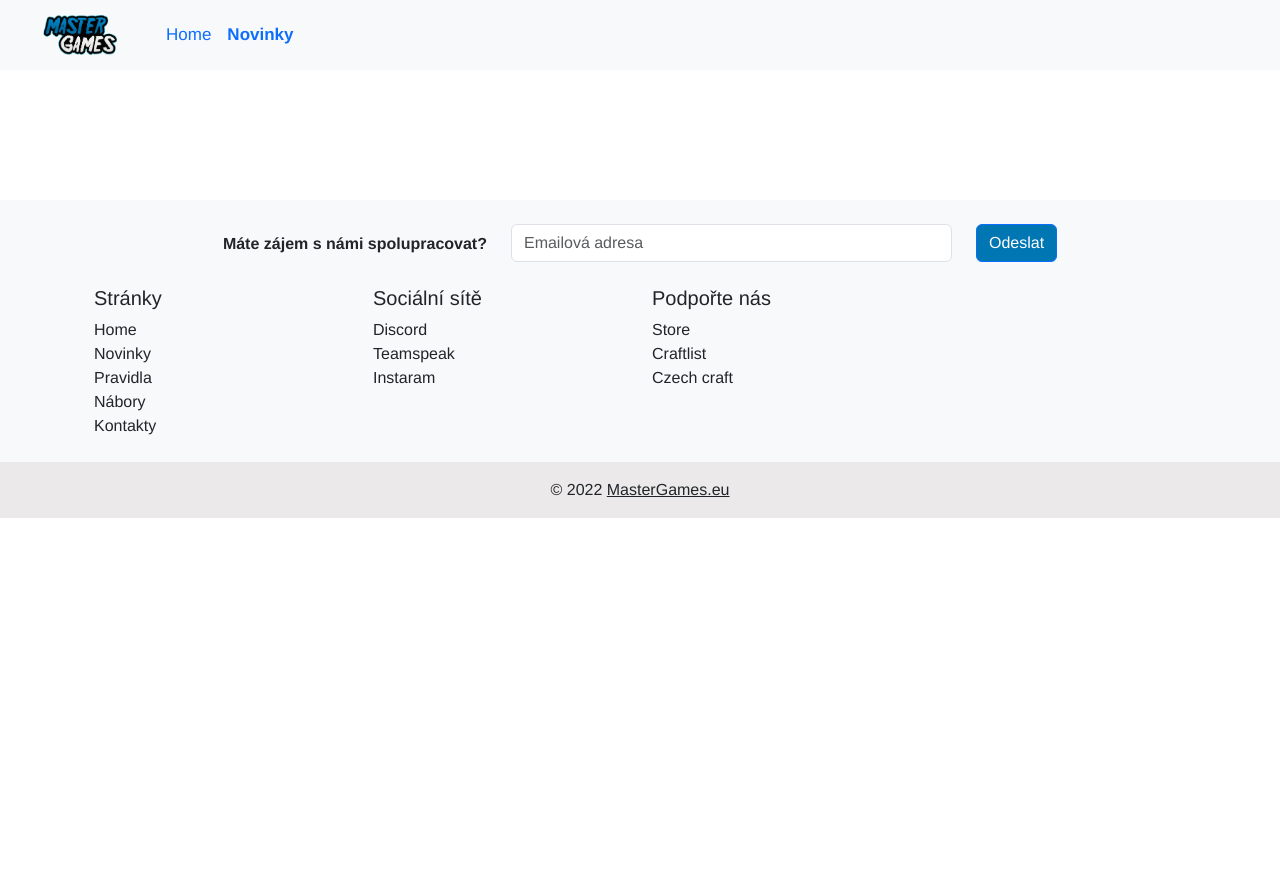
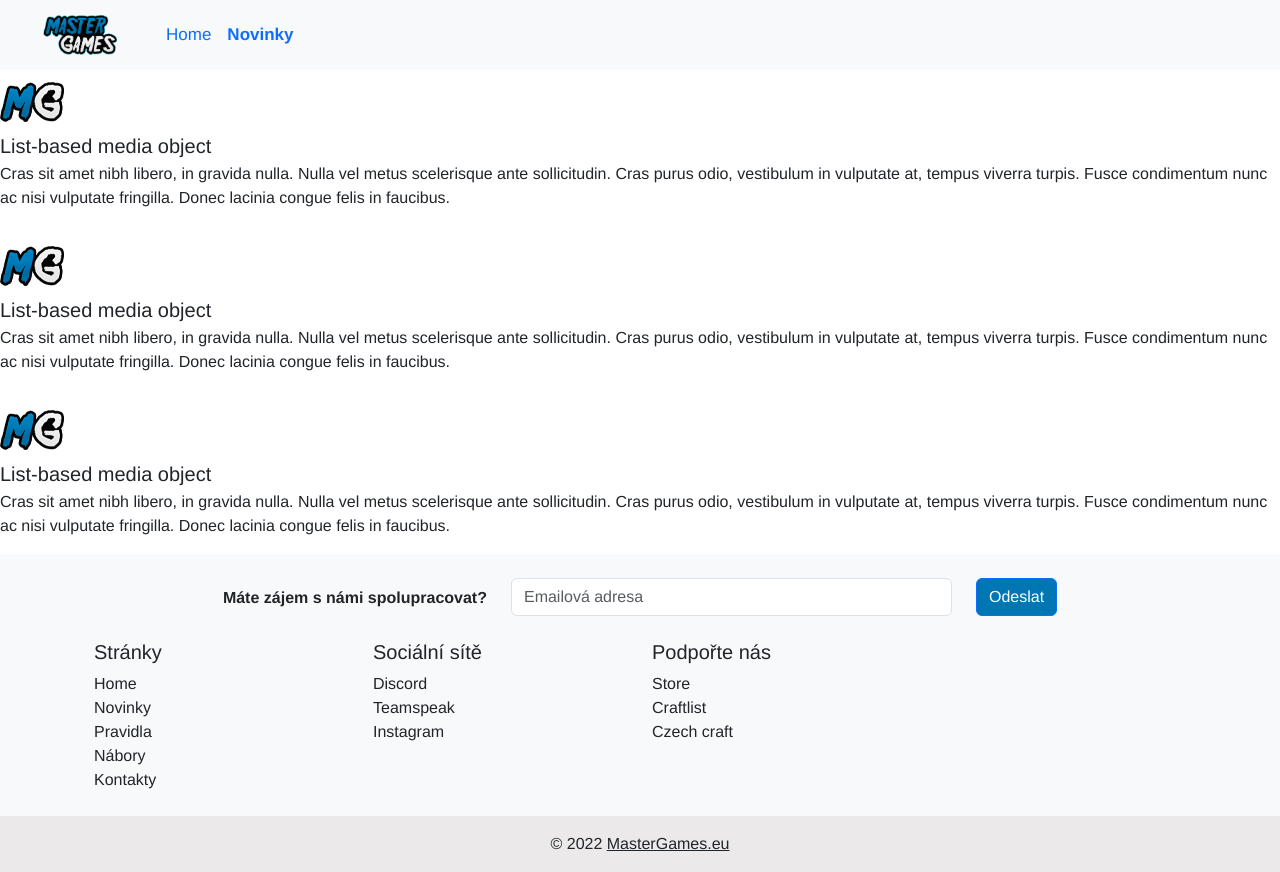
Before and after one commit to gumernus/master-games-web, a Vue app: page /#/novinky in a window 1280 px wide. Before the commit the page ends 800 px from the top, so only its background shows below. Built offline with nearby package versions, Linux system fonts and the light colour scheme.

Commit message:
Add files via upload

```diff
--- a/src/App.vue
+++ b/src/App.vue
@@ -1,4 +1,5 @@
 <template>
+<div style="padding-bottom: 70px;"></div>
 <Navbar></Navbar>
 </template>
 
@@ -20,32 +21,32 @@ export default {
   -webkit-font-smoothing: antialiased;
   -moz-osx-font-smoothing: grayscale;
 }
+.form-control:focus{
+  box-shadow: none !important;
+}
+
+.btn-primary:focus, .btn-secondary:focus{
+  box-shadow: none !important;
+}
 
 .btn-primary{
-  color:white;
-  background: #0077b3;
+  color:white !important;
+  background: #0077b3 !important;
 }
 
 .btn-primary:hover{
-  background: #0098b3;
+  color:white !important;
+  background: #0098b3 !important;
 }
 
 .btn-secondary{
-  color:black;
-  background: #ebebeb;
+  color:black !important;
+  background: #ebebeb !important;
 }
 
 .btn-secondary:hover{
-  color:black;
-  background: #ffffff;
-}
-
-.btn :focus{
-  box-shadow: none !important;
-}
-
-.form-control:focus{
-  box-shadow: none !important;
+  color:black !important;
+  background: #ffffff !important;
 }
 
 a:hover{
--- a/src/components/Footer.vue
+++ b/src/components/Footer.vue
@@ -78,13 +78,13 @@
 
             <ul class="list-unstyled mb-0">
               <li>
-                <a href="#!" class="text-dark">Discord</a>
+                <a href="https://discord.master-games.eu/" class="text-dark">Discord</a>
               </li>
               <li>
-                <a href="#!" class="text-dark">Teamspeak</a>
+                <a href="http://invite.teamspeak.com/ts3.master-games.eu" class="text-dark">Teamspeak</a>
               </li>
               <li>
-                <a href="#!" class="text-dark">Instaram</a>
+                <a href="https://www.instagram.com/mastergames.eu/" class="text-dark">Instagram</a>
               </li>
             </ul>
           </div>
@@ -152,4 +152,6 @@ export default defineComponent({
 h1{
     color:#ebe9e9
 }
+
+
 </style>
--- a/src/components/Navbar.vue
+++ b/src/components/Navbar.vue
@@ -30,6 +30,8 @@ export default defineComponent({
 </script>
 
 <style scoped>
+
+
 .navbar {
     padding: 10px;
     font-size: 17px;
@@ -41,4 +43,15 @@ a{
 a.router-link-exact-active {
     font-weight: bold;
 }
+
+.navbar-light .navbar-toggler{
+  border: none;
+  color: black;
+}
+
+.navbar-toggler:focus{
+  border: none !important;
+  box-shadow: none !important;
+}
+
 </style>
--- a/src/views/Novinky.vue
+++ b/src/views/Novinky.vue
@@ -1,5 +1,29 @@
 <template>
-    <div class="footer-border"></div>
+
+<ul class="list-unstyled">
+  <li class="media">
+    <img src="../assets/server-icon.png" class="mr-3" alt="../assets/server-icon.png">
+    <div class="media-body">
+      <h5 class="mt-0 mb-1">List-based media object</h5>
+      Cras sit amet nibh libero, in gravida nulla. Nulla vel metus scelerisque ante sollicitudin. Cras purus odio, vestibulum in vulputate at, tempus viverra turpis. Fusce condimentum nunc ac nisi vulputate fringilla. Donec lacinia congue felis in faucibus.
+    </div>
+  </li>
+  <li class="media my-4">
+    <img src="../assets/server-icon.png" class="mr-3" alt="../assets/server-icon.png">
+    <div class="media-body">
+      <h5 class="mt-0 mb-1">List-based media object</h5>
+      Cras sit amet nibh libero, in gravida nulla. Nulla vel metus scelerisque ante sollicitudin. Cras purus odio, vestibulum in vulputate at, tempus viverra turpis. Fusce condimentum nunc ac nisi vulputate fringilla. Donec lacinia congue felis in faucibus.
+    </div>
+  </li>
+  <li class="media">
+    <img src="../assets/server-icon.png" class="mr-3" alt="../assets/server-icon.png">
+    <div class="media-body">
+      <h5 class="mt-0 mb-1">List-based media object</h5>
+      Cras sit amet nibh libero, in gravida nulla. Nulla vel metus scelerisque ante sollicitudin. Cras purus odio, vestibulum in vulputate at, tempus viverra turpis. Fusce condimentum nunc ac nisi vulputate fringilla. Donec lacinia congue felis in faucibus.
+    </div>
+  </li>
+</ul>
+
   <Footer></Footer>
 </template>
 
@@ -23,7 +47,5 @@ export default {
 </script>
 
 <style scoped>
-.footer-border{
-    padding: 100px;
-}
+
 </style>
```
